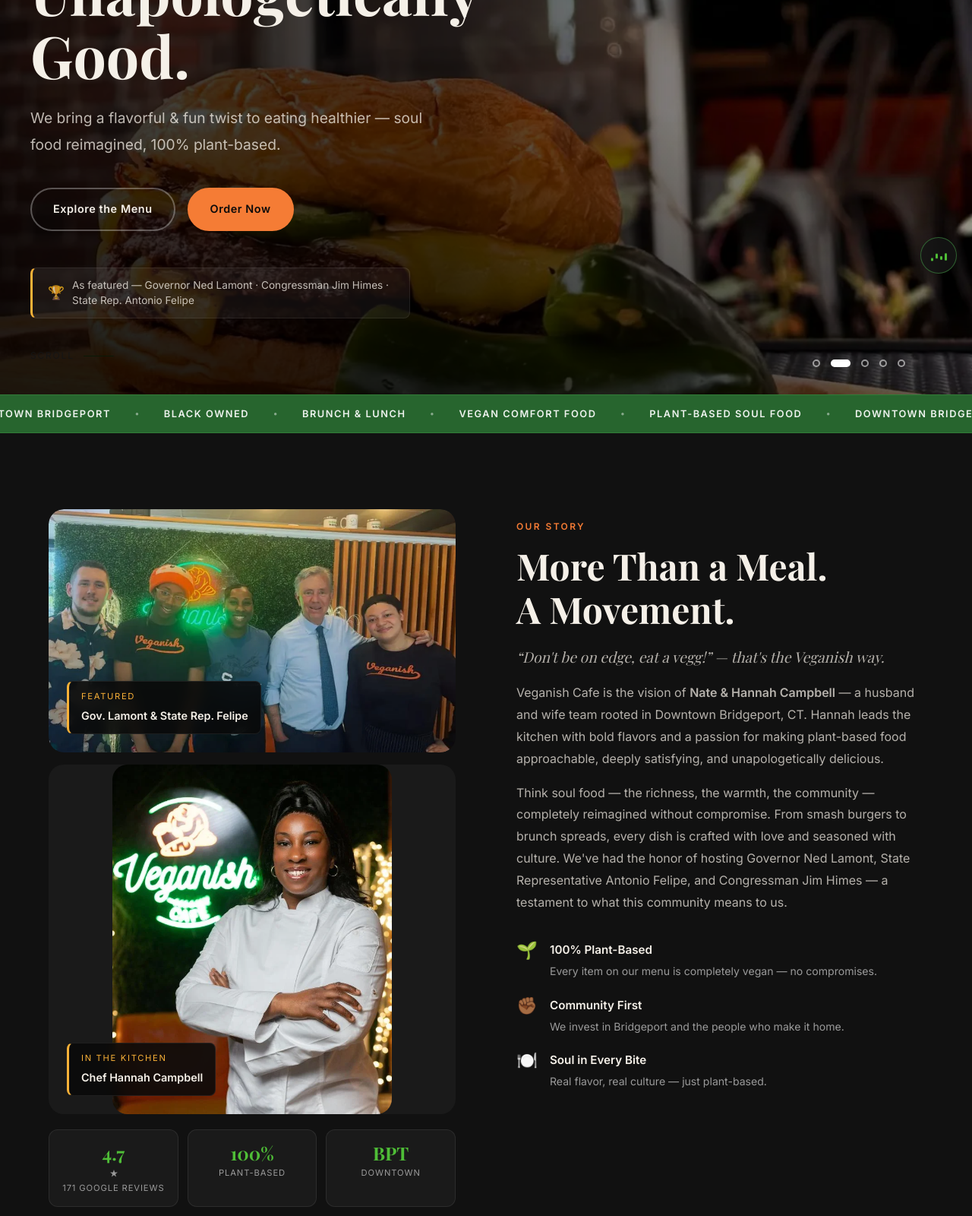
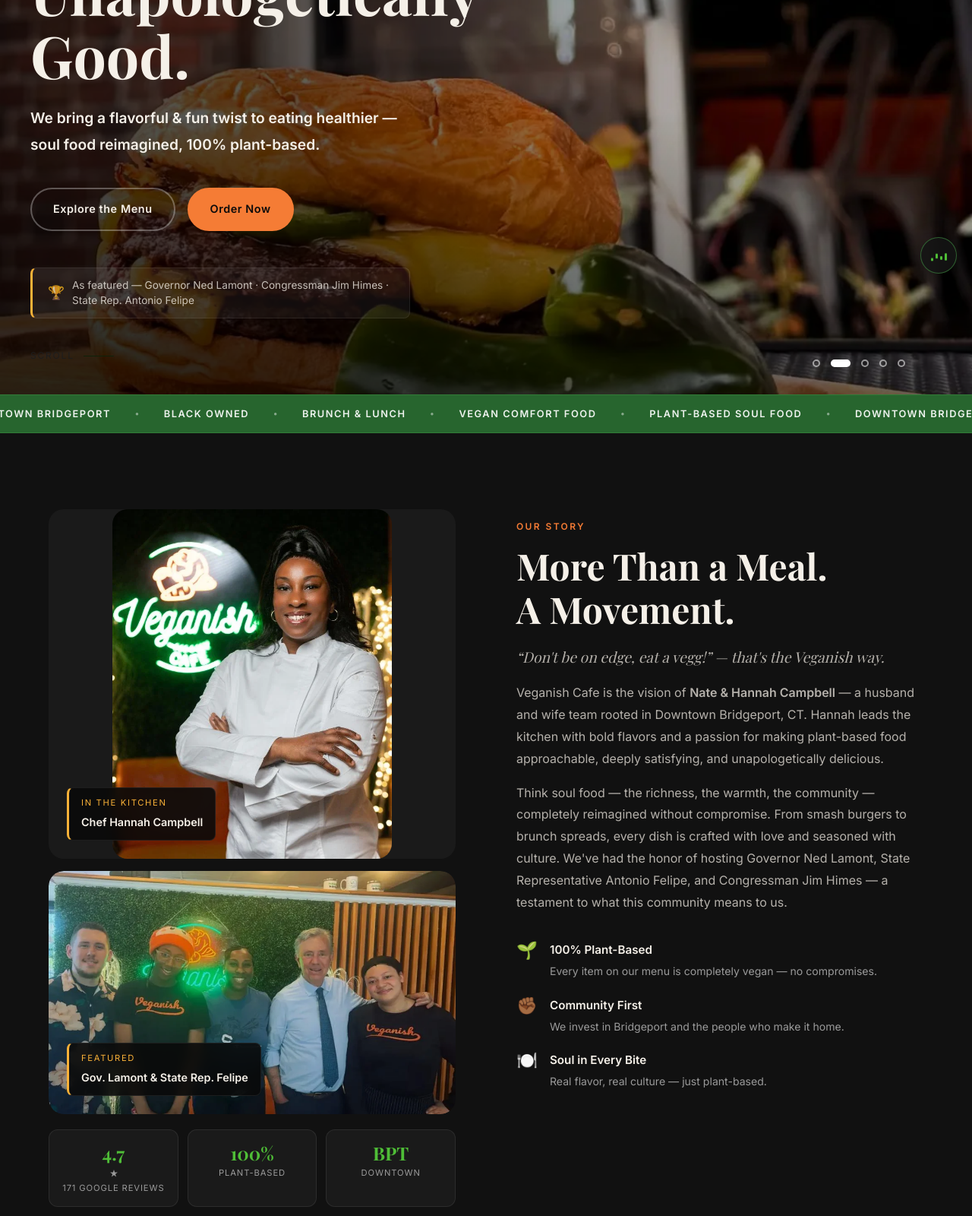
Before and after one commit to Moonwalker5823/Veganish, a website built with Vite: page index.html in a window 1280 px wide. Shown: the part 420-2020 px from the top of the page at 76% size. Built offline with nearby package versions, Linux system fonts and the light colour scheme; some packages are replaced by stand-ins of ours; a web font is replaced by a local one.

Commit message:
Soften the hero scrim and bold the subtitle, which is what allows it
Two changes that only work together, so don't unpick one.

The subtitle is bold and fully opaque now. That isn't decoration: at 19.2px,
weight 700 clears WCAG's large-text bar, so it needs 3:1 instead of 4.5:1, and
that headroom is what lets the scrim be as light as it is. Measured with the old
regular weight, this same gradient fails 15.9% of the subtitle.

The scrim is seven stops approximating a smoothstep from 0.68 at 200px to 0.15
at 1200px. The previous version hit the same contrast numbers with a two-stop
ramp over 200px, but you could see where it landed - the slope broke at
0.00275/px against 0.00039/px here, and that knee read as a band across the
photo. Spread over 1000px there's nothing to see, and 0.68 on the left is
lighter than the 0.78 it replaced, so the food sits brighter under the text than
before.

Also swaps the Our Story column so Hannah leads and the Lamont shot follows, and
renames --secondary to --uncropped. The modifier never meant "second", it meant
"size the frame to the photo instead of slicing it"; with her on top the old
name would have been actively misleading. The 16px gap moved onto
.about-img-frame + .about-img-frame so either photo can lead.

Checked against all five slides at 320-1920: worst subtitle contrast 4.02:1,
headline 0.9% of its area under 3:1 at worst, no broken images, no overflow,
slides and dots matched, four cards everywhere. Visual pass on every slide at
1280 and on mobile at 375.

Two things measured and deliberately not changed. Lightening the scrim on the
chef slide alone is possible for the subtitle but costs the headline - 5.9% of
it drops under 3:1 at 1440 against her white coat - so the scrim stays shared.
And the nav links over the hero run 1.25-1.78:1 on the food slides, which is a
pre-existing problem a top scrim doesn't fix: 0.80 over 160px only reaches 3.35,
because the fade is weakest exactly where the link text sits. That needs the
navbar to stop being transparent at rest, which is a design call, not a tweak.

```diff
--- a/index.html
+++ b/index.html
@@ -224,21 +224,24 @@
       <div class="container">
         <div class="about-grid">
           <div class="about-image-col">
+            <!-- Hannah leads the column. --uncropped is about the treatment, not
+                 the position: it sizes the frame to the photo instead of slicing
+                 it into the fixed landscape box the frame below uses. She's here
+                 rather than the Himes photo, which already carries its own
+                 highlights card - as does the Lamont shot below. Both frames were
+                 duplicates of highlights cards; this one no longer is. -->
+            <figure class="about-img-frame about-img-frame--uncropped">
+              <img src="assets/images/brand/chef-hannah.webp" alt="Chef Hannah Campbell in her chef's whites in front of the Veganish Cafe neon sign" class="about-img" width="616" height="770" loading="lazy" decoding="async" />
+              <figcaption class="about-img-badge">
+                <span>In the kitchen</span>
+                <strong>Chef Hannah Campbell</strong>
+              </figcaption>
+            </figure>
             <figure class="about-img-frame">
               <img src="assets/images/governor-visit.webp" alt="The Veganish Cafe team with Governor Ned Lamont and State Representative Antonio Felipe" class="about-img" width="968" height="792" loading="lazy" decoding="async" />
               <figcaption class="about-img-badge">
                 <span>Featured</span>
                 <strong>Gov. Lamont &amp; State Rep. Felipe</strong>
-              </figcaption>
-            </figure>
-            <!-- Hannah's portrait rather than the Himes photo, which already
-                 carries its own highlights card - as does the Lamont shot above.
-                 Both frames here were duplicates; this one no longer is. -->
-            <figure class="about-img-frame about-img-frame--secondary">
-              <img src="assets/images/brand/chef-hannah.webp" alt="Chef Hannah Campbell in her chef's whites in front of the Veganish Cafe neon sign" class="about-img" width="616" height="770" loading="lazy" decoding="async" />
-              <figcaption class="about-img-badge">
-                <span>In the kitchen</span>
-                <strong>Chef Hannah Campbell</strong>
               </figcaption>
             </figure>
             <div class="about-stat-row">
--- a/src/styles/sections/about.css
+++ b/src/styles/sections/about.css
@@ -30,13 +30,18 @@
    max-width keeps it inside the column.
    The badge goes back to the shared bottom-left: pinned top-right it landed
    squarely on her face. */
-.about-img-frame--secondary {
-  margin-top: 16px;
+/* The gap belongs between frames, not on one of them - either can lead. */
+.about-img-frame + .about-img-frame { margin-top: 16px; }
+
+/* --uncropped names the treatment rather than the order: size the frame to the
+   photo instead of slicing it into the fixed landscape box above. The backing
+   fills whatever width the photo doesn't use. */
+.about-img-frame--uncropped {
   background: var(--dark2);
   display: flex;
   justify-content: center;
 }
-.about-img-frame--secondary .about-img {
+.about-img-frame--uncropped .about-img {
   /* width:auto here reserved nothing before the lazy image loaded and the frame
      jumped 460px on arrival. A stated width lets the browser take the ratio from
      the img's own width/height attributes and hold the space, which is the whole
--- a/src/styles/sections/hero.css
+++ b/src/styles/sections/hero.css
@@ -69,18 +69,33 @@
    column and that column is a fixed 520px at x~40 whatever the viewport. As
    percentages the dark end tracked the viewport instead: fine at 1440, where the
    text sits in the left third, but on a phone the same text spans the full width
-   and ran out into the 0.15 end. Measured against every slide, the subtitle -
-   19.2px at weight 400, so body text needing 4.5:1 - failed over 46% of its area
-   on the smothered plate at 768, and was still failing at 1024 and 1100.
-   Anchored at 600px the dark zone covers the text at every width and still falls
-   away to 0.15 on the right, which is where the chef shot needs to stay bright.
-   Worst case across all five slides at 375-1920 is now 5.31:1. */
+   and ran out into the light end. Measured against every slide, the subtitle
+   failed over 46% of its area on the smothered plate at 768.
+
+   The seven stops approximate a smoothstep from 0.68 at 200px to 0.15 at 1200px.
+   A two-stop ramp hit the same numbers but you could see where it landed - the
+   slope broke 0.00275/px at the knee against 0.00039/px here, and that edge read
+   as a band across the photo. Eased and spread over 1000px there's nothing to
+   see, and 0.68 on the left is lighter than the 0.78 it replaced, so the food
+   sits brighter under the text than it did.
+
+   This only works because .hero-desc is bold: at 19.2px that clears WCAG's
+   large-text bar, so the target is 3:1 rather than 4.5:1. With the old regular
+   weight this same gradient fails 15.9% of the subtitle. Worst case now is
+   4.02:1 across all five slides at 375-1440. Don't lighten one without the
+   other. */
 .hero-overlay {
   position: absolute;
   inset: 0;
   z-index: 1;
   background:
-    linear-gradient(to right, rgba(0,0,0,0.78) 0px, rgba(0,0,0,0.70) 600px, rgba(0,0,0,0.15) 100%),
+    linear-gradient(to right,
+      rgba(0,0,0,0.68) 200px,
+      rgba(0,0,0,0.625) 400px,
+      rgba(0,0,0,0.493) 600px,
+      rgba(0,0,0,0.337) 800px,
+      rgba(0,0,0,0.205) 1000px,
+      rgba(0,0,0,0.15) 1200px),
     linear-gradient(to top, rgba(0,0,0,0.5) 0%, transparent 40%);
 }
 
@@ -120,9 +135,14 @@
 }
 .hero-accent { color: var(--green); font-style: italic; }
 
+/* Bold and fully opaque, which is load-bearing rather than decorative: 19.2px at
+   700 is large text by WCAG, so this needs 3:1 instead of 4.5:1, and that's what
+   lets .hero-overlay stay as light as it is. Dropping the weight or the opacity
+   puts the gradient back to blacking out the photo. */
 .hero-desc {
   font-size: 1.2rem;
-  color: rgba(245,240,232,0.75);
+  font-weight: 700;
+  color: var(--cream);
   max-width: 520px;
   margin-bottom: 40px;
   line-height: 1.8;
```
